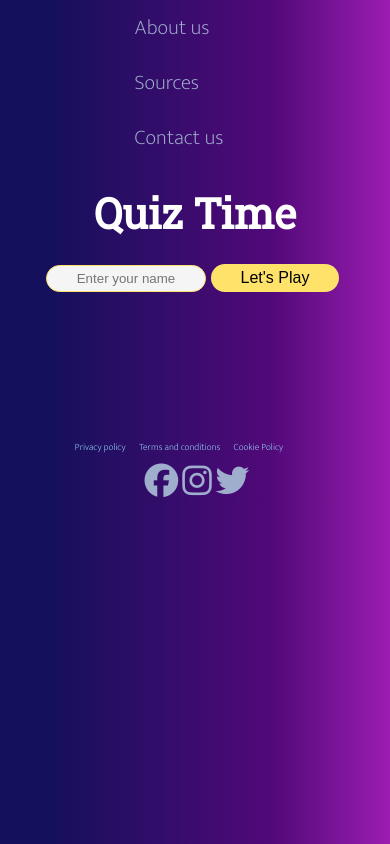
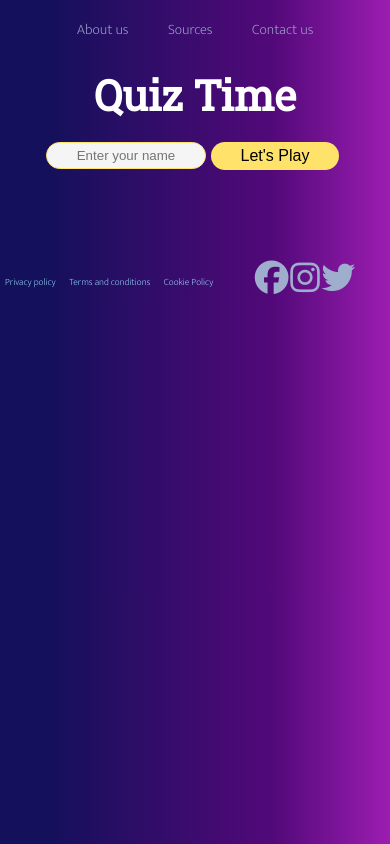
Before and after one commit to Moonchichiii/pp2quiztime, a plain HTML site: page index.html in a window 390 px wide. Drawn offline with Linux system fonts and the light colour scheme.

Commit message:
slowly cleaning up the html, and setting up, normal setup to control the layout. more tidying up needed in the style.css.

```diff
--- a/assets/css/style.css
+++ b/assets/css/style.css
@@ -126,7 +126,22 @@ button {
 
 /* 4. Main Layout */
 
+main {
+    display: flex;
+    flex-direction: column;
+    flex-wrap: wrap;
+    justify-content: center;
+    width:min-content;
+    height: fit-content;
+    margin-right: auto;
+    margin-left: auto;
+}
 
+section {
+    flex:1;
+    text-align: center;
+
+}
 
 footer {
     margin-top: auto;
@@ -296,24 +311,27 @@ i {
 
 /* 6. @ Media */
 @media (max-width:495px) {
+    header {
+        display: flex;
+        flex-direction: row;
+        justify-items: center;
+    }
     nav {
-        display: flex;
-        margin-right: 2rem;
-        flex-direction: row;
-        justify-content: center;
-
-    }
-
-    nav ul li {
-        display: flex;
-        margin: 0 0.5rem;
-
+        display: inline-block;
+        margin-top: 2%;
+        margin-right: auto;
+        margin-left: auto;
+        text-align: center;
     }
 
     nav a {
-        display: block;
-        padding:10px;
-        font-size: 1.3rem;
+        display: flex;
+        flex-direction: row;
+        justify-content: center;
+        align-items: center;
+        margin-right: auto;
+        margin-left: auto;
+        font-size: 0.9rem;
         text-decoration: none;
         color: #A0AECD;
         transition: color 0.2s ease ease-in;
@@ -344,10 +362,14 @@ i {
         color: white;
         font-size: 30px;
         text-align: center;
+        width: 100%;
 
     }
     footer {
         margin-top: 10vh;
+        display: flex;
+        flex-direction: row;
+        align-items: center;
 
     }
     footer nav ul li {
--- a/index.html
+++ b/index.html
@@ -26,15 +26,15 @@
     </nav>
 </header>
 
-
+<main>
 
 
 <div id="sign-in">
 
 
 <h1 class="login-header">Quiz Time</h1>
-
-<div id="login">
+<section>
+    <div id="login">
 
 <label for="username"></label>
 <input type="text" placeholder="Enter your name" id="username" required>
@@ -45,8 +45,9 @@
 
 </div>
 
+</section>
 
-
+<section>
 
 <div class="hidden" id="username-displayed-section">
     <h1 class="signd-in-logo">Quiz Time</h1>
@@ -56,13 +57,17 @@
 
 </div></div>
 
+</section>
 
+<section>
 <div class="hidden" id="quiz-start-appear">
 
 <button id="start">Start Quiz</button>
 
 </div>
+</section>
 
+<section>
 <div id="questionbox" class="hidden"></div>
 
 <div id="answerbuttons" class="hidden"></div>
@@ -77,9 +82,13 @@
   <p>Incorrect Answers:<span id="incorrect"></span></p>
 
 </div>
+</div>
+
+</section>
+
+</main>
 
 
-</div>
 <footer>
     <nav>
         <ul>
@@ -87,12 +96,13 @@
             <li><a href="priv.html">Terms and conditions</a></li>
             <li><a href="priv.html">Cookie Policy</a></li>
         </ul>
-    </nav>
+    </nav><br>
+    <section>
     <div class="social">
     <i class="fa-brands fa-facebook"></i>
     <i class="fa-brands fa-instagram"></i>
     <i class="fa-brands fa-twitter"></i>
-    </div>
+    </div></section>
 </footer>
 
 
```
